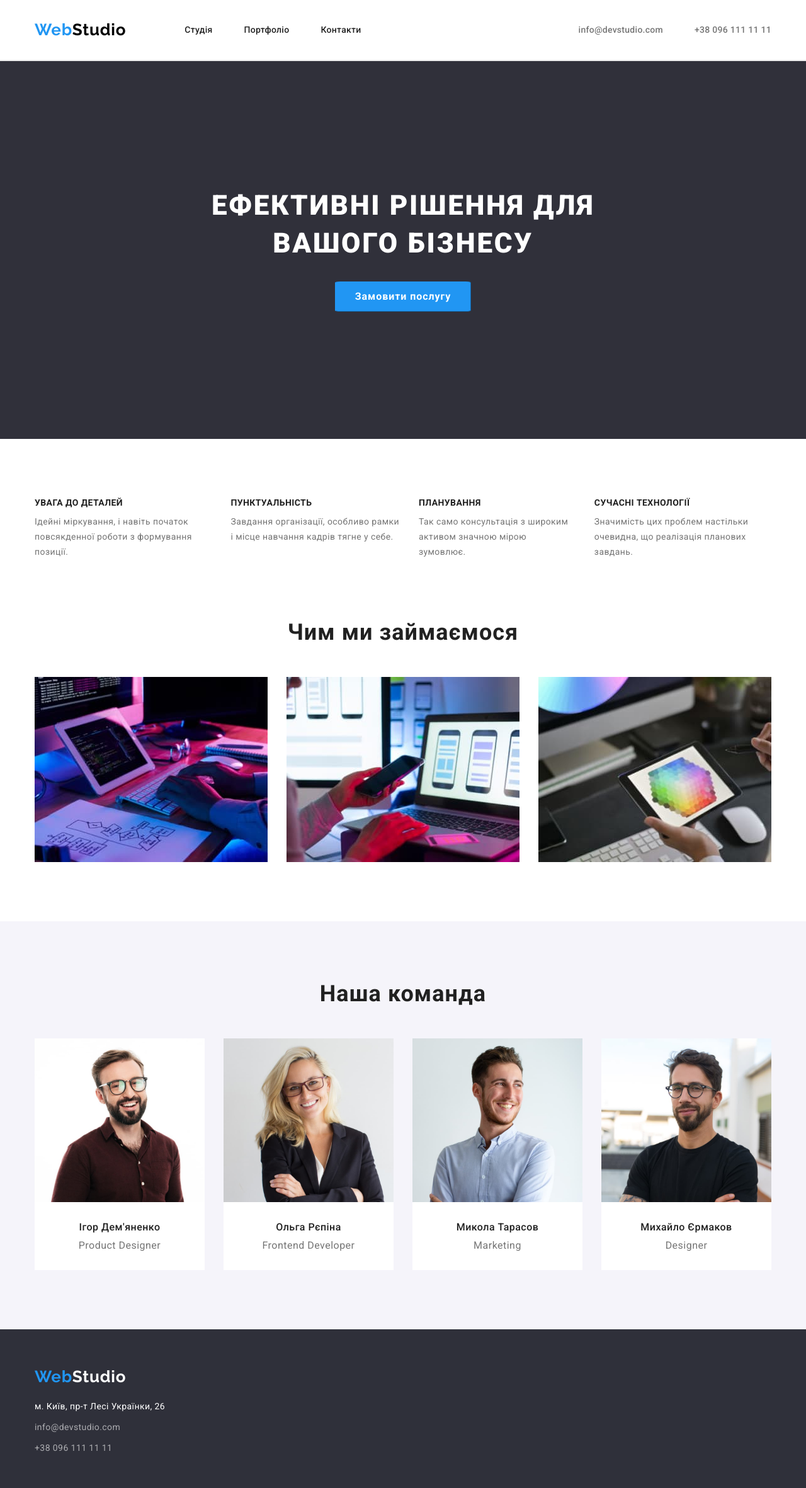
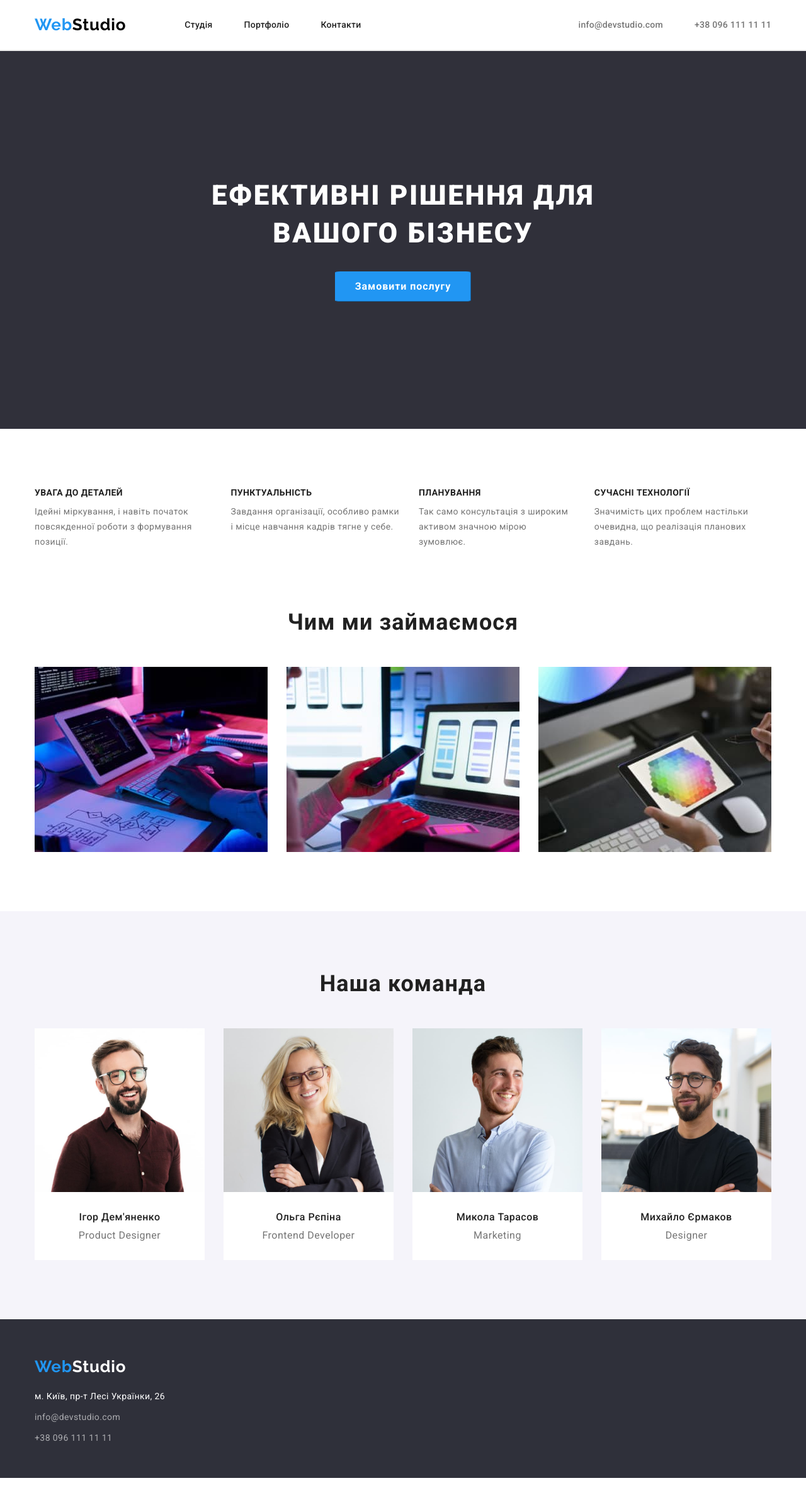
Before and after one commit to NadiaOl/goit-markup-hw-03, a plain HTML site: page index.html in a window 1280 px wide. Shown: the whole page at 63% size. Drawn offline with nearby package versions, Linux system fonts and the light colour scheme.

Commit message:
ДЗ 3 исправления

```diff
--- a/css/styles.css
+++ b/css/styles.css
@@ -70,8 +70,8 @@ body {
 }
 
 .header {
-  padding-top: 32px;
-  padding-bottom: 32px;
+  padding-top: 24px;
+  padding-bottom: 24px;
   margin: 0px auto;
   display: flex;
   border-bottom: 2px solid #ECECEC;
@@ -149,13 +149,13 @@ body {
   background-image: url(../images/Bg.jpg);
   height: 600px;
   margin: 0 auto;
-  /* margin-bottom: 94px; */
+  padding-top: 200px;
+  padding-bottom: 200px;
 }
 
 .hero-title {
   max-width: 696px;
   margin: 0 auto;
-  padding-top: 200px;
   margin-bottom: 30px;
 
   font-weight: 900;
@@ -209,7 +209,6 @@ body {
   gap: 30px;
   padding-top: 94px;
   padding-bottom: 94px;
-  /* margin-bottom: 94px; */
 }
 
 /*------------------------ACTIVITY------------------------*/
@@ -289,6 +288,10 @@ body {
 }
 
 /* -----------------------PAGE PORTFOLIO -----------------------*/
+.portfolio {
+  padding-top: 94px;
+  padding-bottom: 94px;
+}
 
 .portfolio-selection-btn {
   display: flex;
@@ -326,8 +329,7 @@ body {
   display: flex;
   gap: 8px;
   justify-content: center;
-  padding-bottom: 34px;
-  padding-top: 94px;
+  margin-bottom: 50px;
 }
 
 .portfolio-images {
@@ -372,9 +374,12 @@ body {
   background-color: #2f303a;
 }
 
+.footer-item {
+  margin-bottom: 9px;
+}
+
 .footer-address-link {
   display: inline-block;
-  margin-bottom: 9px;
 
   color: var(--additional-color);
 
@@ -385,7 +390,6 @@ body {
 
 .footer-contact-link {
   display: inline-block;
-  margin-bottom: 9px;
 }
 
 .footer-contact-list,
--- a/index.html
+++ b/index.html
@@ -36,14 +36,14 @@
         </div>
     </header>
     <main>
+        <section class="hero">
             <div class="hero-container">
-            <section class="hero">
                 <h1 class="hero-title">Ефективні рішення для вашого бізнесу</h1>
                 <button class="hero-btn" type="button">Замовити послугу</button>
+            </div>
         </section>
-        </div>
+        <section class="about">
             <div class="container">
-            <section class="about">
                 <h2 class="about-uptitle">Про нас</h2>
                 <ul class="about-list list">
                     <li>
@@ -63,8 +63,10 @@
                         <p class="about-text">Значимість цих проблем настільки очевидна, що реалізація планових завдань.</p>
                     </li>
                 </ul>
+            </div>
         </section>
         <section class="activity">
+            <div class="container">
                 <h2 class="activity-title">Чим ми займаємося</h2>
                 <ul class="activity-list list">
                     <li>
@@ -77,6 +79,7 @@
                         <a class="activity-link link" href=""> <img src="./images/box3.jpg" alt="Приклад 3" width="370" height="294"></a>
                     </li>
                 </ul>
+            </div>
         </section>
         </div>
         <section class="team">
@@ -120,9 +123,9 @@
             <a class="footer-logo link" href="/"><span class="footer-logo-span">Web</span>Studio</a>
             <address>
                 <ul class="footer-contact list">
-                    <li><a class="footer-address-link link" href="https://goo.gl/maps/ib1wASLYvNoybxje7" target="_blank" rel="noreferrer noopener">м. Київ, пр-т Лесі Українки, 26</a></li>
-                    <li><a class="footer-contact-link link" href="mailto:info@devstudio.com">info@devstudio.com</a></li>
-                    <li><a class="footer-contact-link link" href="tel:+380961111111">+38 096 111 11 11</a></li>
+                    <li class="footer-item"><a class="footer-address-link link" href="https://goo.gl/maps/ib1wASLYvNoybxje7" target="_blank" rel="noreferrer noopener">м. Київ, пр-т Лесі Українки, 26</a></li>
+                    <li class="footer-item"><a class="footer-contact-link link" href="mailto:info@devstudio.com">info@devstudio.com</a></li>
+                    <li class="footer-item"><a class="footer-contact-link link" href="tel:+380961111111">+38 096 111 11 11</a></li>
                 </ul>
             </address>
         </div>
```
Also changed, not shown: portfolio.html (+6 -5 lines). Lines whose indentation alone changed are shown as unchanged.
